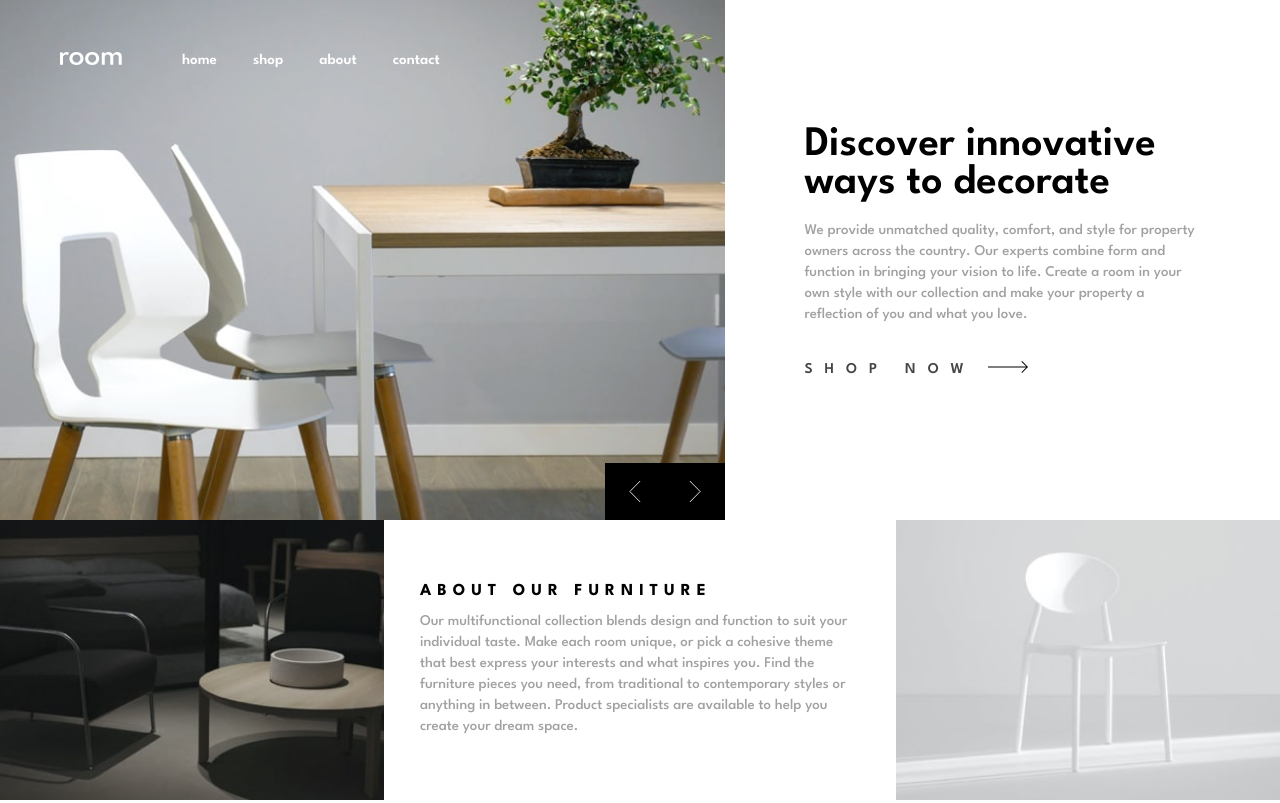
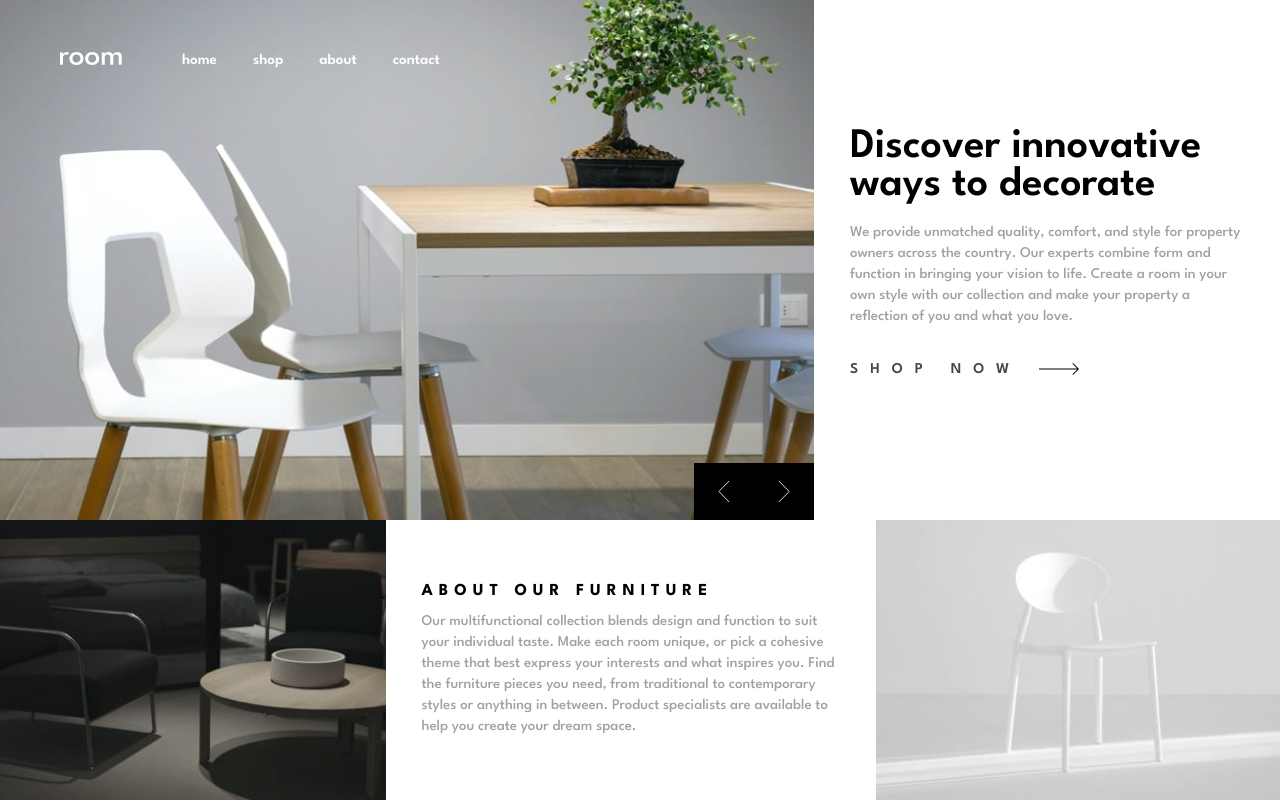
Before and after one commit to kaseyvee/room-homepage, a React (Vite) app: page / in a window 1280 px wide. Built offline with nearby package versions, Linux system fonts and the light colour scheme.

Commit message:
safety save

```diff
--- a/src/components/Homepage/Hero.jsx
+++ b/src/components/Homepage/Hero.jsx
@@ -15,8 +15,10 @@ function Hero() {
   // }, 5000);
 
   function handleRotateItems(action) {
+    const lastItemPosition = heroItems.length - 1;
+
     if (action === "next") {
-      if (heroItem === 2) {
+      if (heroItem === lastItemPosition) {
         return setHeroItem(0);
       }
 
@@ -25,7 +27,7 @@ function Hero() {
 
     if (action === "prev") {
       if (heroItem === 0) {
-        return setHeroItem(2);
+        return setHeroItem(lastItemPosition);
       }
 
       return setHeroItem(heroItem - 1);
--- a/src/styles/components/homepage/_about.scss
+++ b/src/styles/components/homepage/_about.scss
@@ -2,7 +2,8 @@
   display: flex;
   flex-direction: column;
   justify-content: space-between;
-  height: 100vh;
+  // height: 100vh;
+  // overflow: hidden;
 
   &_image-container {
 
@@ -55,6 +56,8 @@
 
 @media (min-width: 889px) {
   .about {
+    display: flex;
+    flex-direction: row;
 
     &_content {
 
--- a/src/styles/components/homepage/_hero.scss
+++ b/src/styles/components/homepage/_hero.scss
@@ -1,5 +1,6 @@
 .hero {
-  height: 100vh;
+  // height: 100vh;
+  width: 100%;
   display: flex;
   flex-direction: column;
 
@@ -12,7 +13,7 @@
     }
 
     &_arrow-buttons {
-      @include center-row;
+      // @include center-row;
       width: fit-content;
       position: absolute;
       right: 0;
@@ -34,11 +35,9 @@
 
   &_content {
     @include center-column;
-    // flex-direction: column;
-    justify-content: center;
-    align-items: center;
     padding: 5rem 3rem;
-    // flex-grow: 1;
+    // width: 100%;
+    flex-grow: 1;
 
     &_container {
       display: flex;
@@ -57,6 +56,8 @@
       }
 
       &_button {
+        display: flex;
+        align-items: center;
         @include spartan(600);
         color: $darkGrey;
         font-size: 1.25rem;
@@ -64,10 +65,16 @@
         text-align: left;
         background: none;
         border: none;
-        padding: 1.5rem 0;
+        padding: 0;
+        cursor: pointer;
+        transition-duration: 200ms;
 
         img {
-          margin-left: 1rem;
+          margin: 1.5rem;
+        }
+
+        &:hover {
+          opacity: 0.5;
         }
       }
     }
@@ -86,15 +93,17 @@
     flex-direction: row;
 
     &_image-container {
-      width: 60%;
 
       &_image {
         height: 100%;
       }
+
+      &_arrow-buttons {
+        @include center-row;
+      }
     }
 
     &_content {
-      width: 40%;
 
       &_container {
         max-width: 33rem;
--- a/src/styles/components/homepage/index.scss
+++ b/src/styles/components/homepage/index.scss
@@ -7,6 +7,8 @@
 
 @media (min-width: 889px) {
   .homepage {
+    height: 100vh;
+    overflow: hidden;
     display: grid;
     grid-template-rows: 65% 35%;
   }
--- a/src/styles/index.scss
+++ b/src/styles/index.scss
@@ -5,8 +5,6 @@ html {
   body {
     @include spartan;
     margin: 0;
-    // height: 100vh;
-    // background-color: rebeccapurple;
 
     a {
       text-decoration: none;
```
